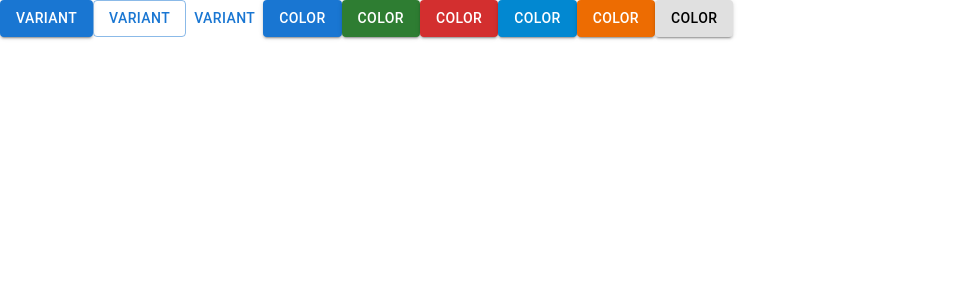
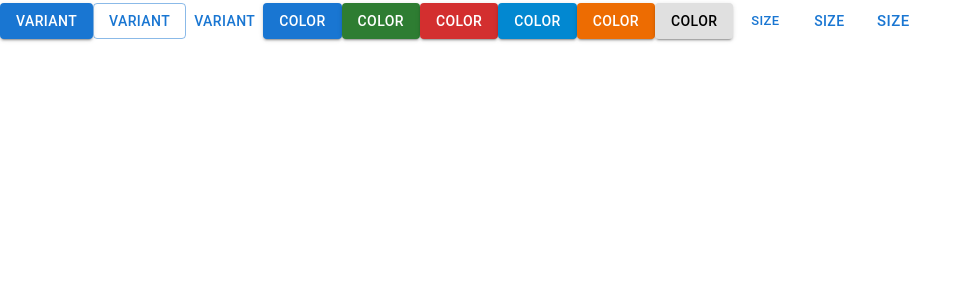
Before and after one commit to Emam-Bokhari/MUI, a React (Vite) app: page / in a window 1280 px wide. Shown: the top 300 px of the page, without its empty margins (0-972 px from the left). Built offline with nearby package versions, Linux system fonts and the light colour scheme.

Commit message:
Button Size

```diff
--- a/src/components/Practice/Day-02/ButtonComponent.jsx
+++ b/src/components/Practice/Day-02/ButtonComponent.jsx
@@ -27,6 +27,16 @@ export default function ButtonComponent() {
       <Button color="inherit" variant="contained" >
         Color
       </Button>
+{/*       size */}
+      <Button size="small" >
+      Size
+      </Button>
+      <Button size="medium" >
+      Size
+      </Button>
+      <Button size="large" >
+      Size
+      </Button>
     </Fragment>
   );
 }
```
